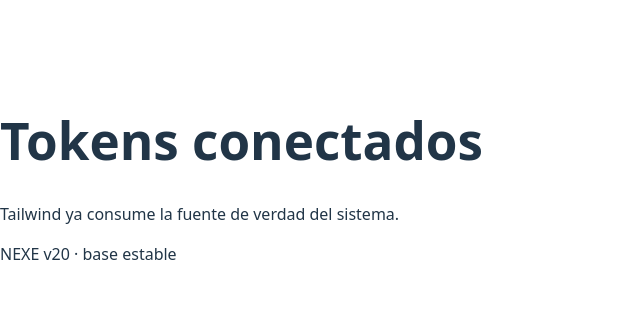
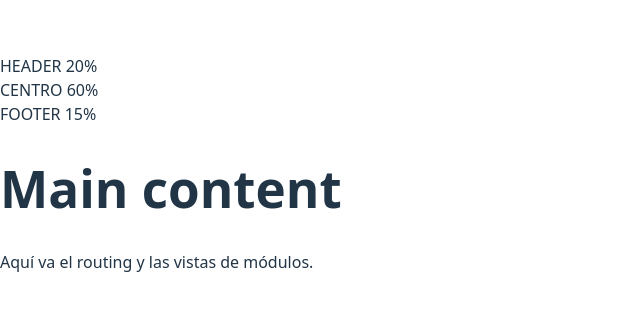
Before and after one commit to ZinFuentes/nexe-core, a React (Vite) app: page / in a window 1280 px wide. Shown: the part 228-538 px from the top of the page, without its empty margins (0-640 px from the left). Built offline with nearby package versions, Linux system fonts and the light colour scheme.

Commit message:
fix(layout): apply 20/60/15 proportions inside sidebar only

```diff
--- a/src/App.jsx
+++ b/src/App.jsx
@@ -1,19 +1,23 @@
+import SidebarLayout from "./core/layout/SidebarLayout";
+import Sidebar from "./core/layout/Sidebar";
+
 export default function App() {
   return (
-    <div className="min-h-screen bg-background p-12 font-sans">
-      <h1 className="text-2xl font-semibold text-text-primary">
-        Tokens conectados
-      </h1>
-
-      <p className="mt-4 text-text-secondary max-w-content">
-        Tailwind ya consume la fuente de verdad del sistema.
-      </p>
-
-      <div className="mt-8 rounded-md bg-surface p-6 shadow-md">
-        <span className="text-module-school font-medium">
-          NEXE v20 · base estable
-        </span>
+    <SidebarLayout
+      sidebar={
+        <Sidebar
+          header={<div className="flex h-full items-start py-6 font-medium">HEADER 20%</div>}
+          center={<div className="flex h-full items-start py-6 font-medium">CENTRO 60%</div>}
+          footer={<div className="flex h-full items-start py-6 font-medium">FOOTER 15%</div>}
+        />
+      }
+    >
+      <div className="p-12">
+        <h1 className="text-2xl font-semibold">Main content</h1>
+        <p className="mt-4 text-text-secondary">
+          Aquí va el routing y las vistas de módulos.
+        </p>
       </div>
-    </div>
+    </SidebarLayout>
   );
 }
--- /dev/null
+++ b/src/core/layout/Sidebar.jsx
@@ -0,0 +1,20 @@
+export default function Sidebar({ header, center, footer }) {
+  return (
+    <aside
+      className="flex h-full flex-col border-r border-border bg-surface"
+      style={{ width: 280 }}
+    >
+      <div className="px-6" style={{ height: "20%" }}>
+        {header}
+      </div>
+
+      <div className="flex-1 px-6" style={{ height: "60%" }}>
+        {center}
+      </div>
+
+      <div className="px-6" style={{ height: "15%" }}>
+        {footer}
+      </div>
+    </aside>
+  );
+}
--- /dev/null
+++ b/src/core/layout/SidebarLayout.jsx
@@ -0,0 +1,10 @@
+export default function SidebarLayout({ sidebar, children }) {
+  return (
+    <div className="h-screen w-screen bg-background text-text-primary">
+      <div className="flex h-full">
+        {sidebar}
+        <main className="flex-1 overflow-y-auto">{children}</main>
+      </div>
+    </div>
+  );
+}
```
